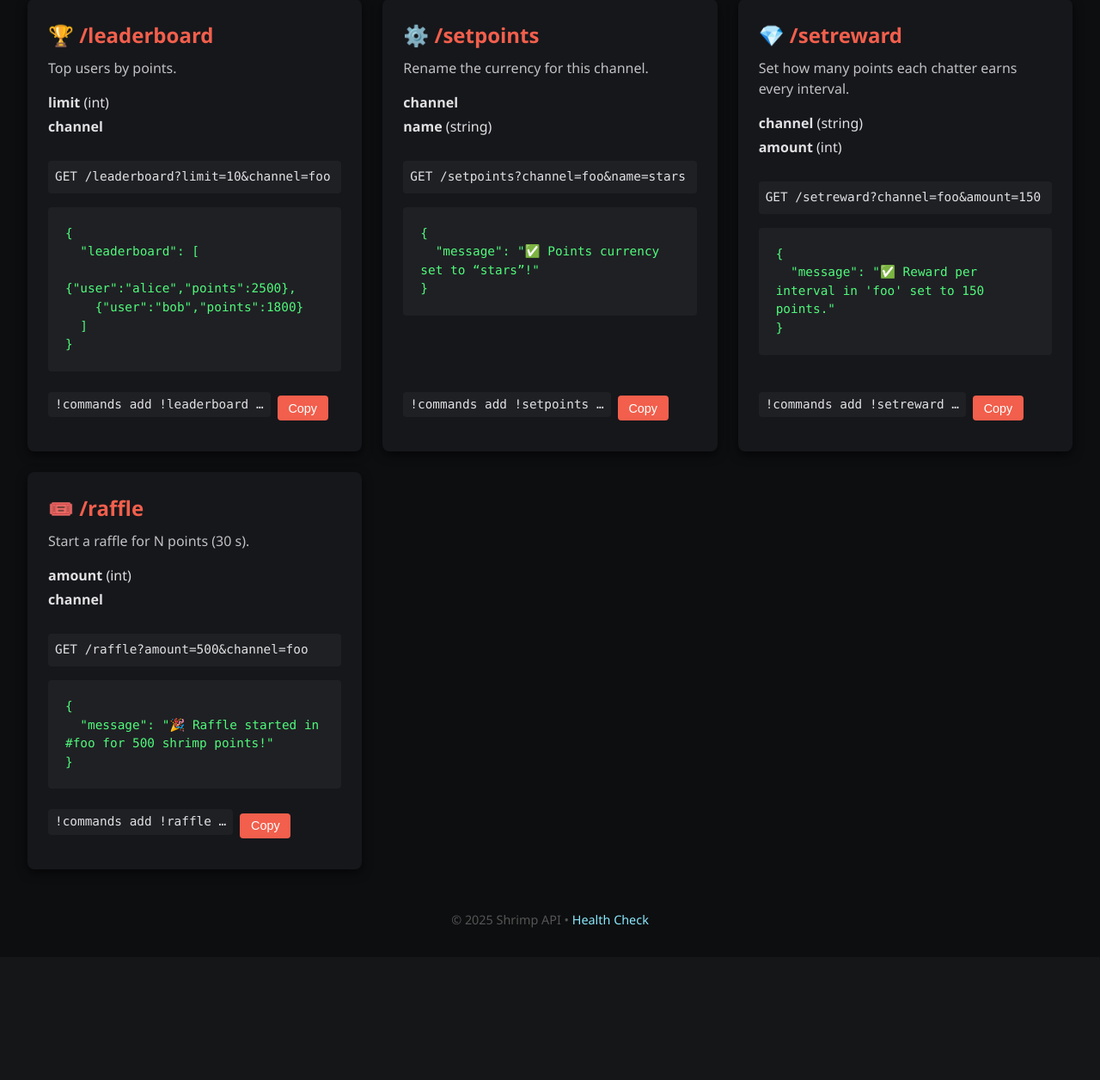
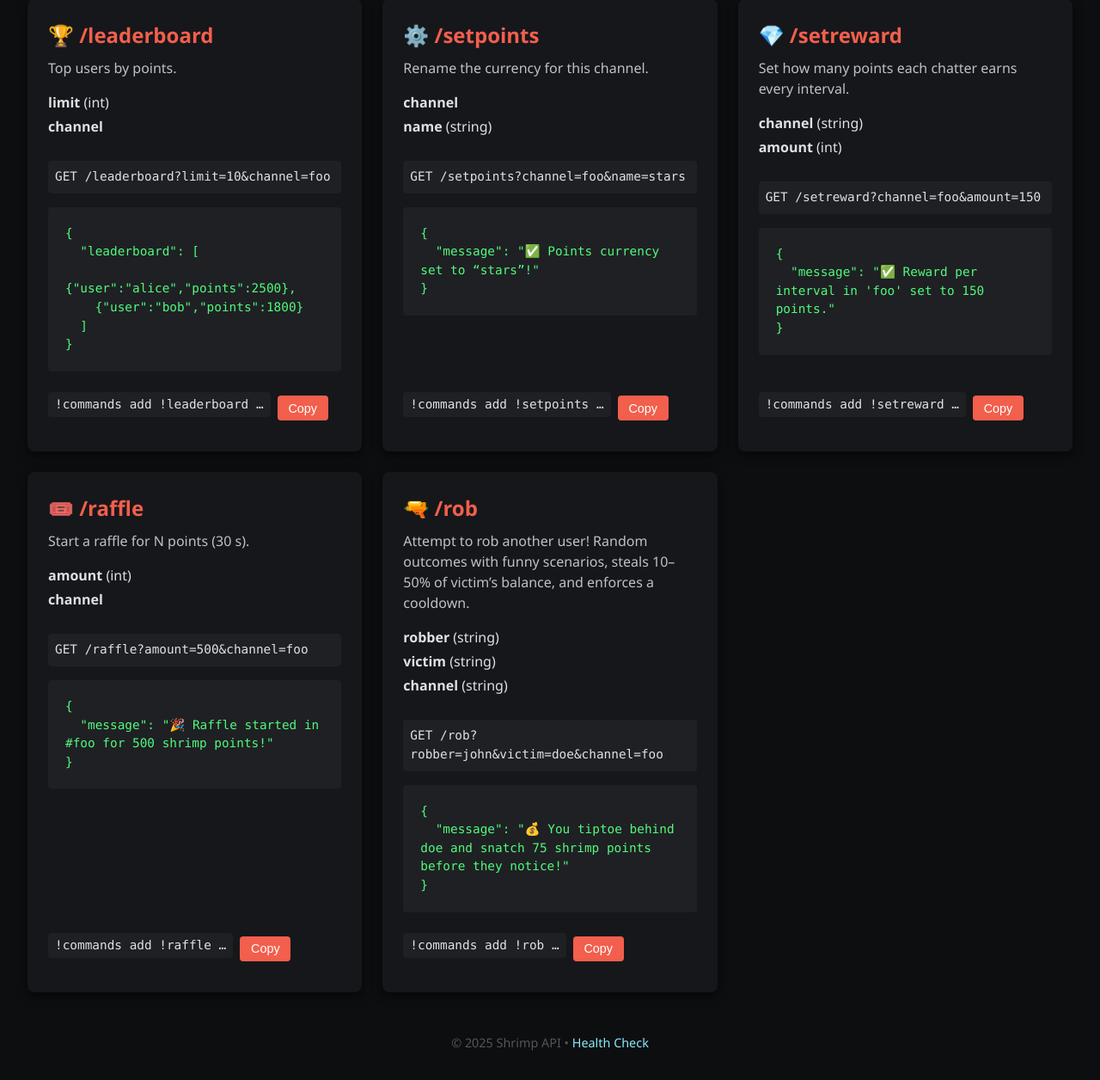
Before and after one commit to andrilchakraborty/api, a FastAPI app: page / in a window 1280 px wide. Shown: the part 1382-2638 px from the top of the page at 86% size. Before the commit the page ends 2461 px from the top, so only its background shows below. Run offline with FastAPI, Linux system fonts and the light colour scheme.

Commit message:
Update index.html

```diff
--- a/templates/index.html
+++ b/templates/index.html
@@ -167,7 +167,7 @@
       <div class="sample"><pre>{
   "message": "✅ john now has 1500 shrimp points!"
 }</pre></div>
-      <div class="command" data-cmd="!commands add !add $(urlfetch https://api-jt5t.onrender.com/add?user=$(user)&amp;amount=$(count)&amp;channel=$(channel))">
+      <div class="command" data-cmd="!commands add !add $(urlfetch https://api-jt5t.onrender.com/add?user=$(user)&amp;amount=$(1)&amp;channel=$(channel))">
         <code>!commands add !add …</code>
         <button onclick="copyCmd(this)">Copy</button>
       </div>
@@ -322,6 +322,26 @@
         <button onclick="copyCmd(this)">Copy</button>
       </div>
     </div>
+
+    <!-- /rob -->
+    <div class="card">
+      <h2>🔫 /rob</h2>
+      <p>Attempt to rob another user! Random outcomes with funny scenarios, steals 10–50% of victim’s balance, and enforces a cooldown.</p>
+      <ul class="params">
+        <li><strong>robber</strong> (string)</li>
+        <li><strong>victim</strong> (string)</li>
+        <li><strong>channel</strong> (string)</li>
+      </ul>
+      <code>GET /rob?robber=john&amp;victim=doe&amp;channel=foo</code>
+      <div class="sample"><pre>{
+  "message": "💰 You tiptoe behind doe and snatch 75 shrimp points before they notice!"
+}</pre></div>
+      <div class="command" data-cmd="!commands add !rob $(urlfetch https://api-jt5t.onrender.com/rob?robber=$(user)&amp;victim=$(1)&amp;channel=$(channel))">
+        <code>!commands add !rob …</code>
+        <button onclick="copyCmd(this)">Copy</button>
+      </div>
+    </div>
+
   </div>
 
   <footer>
```
